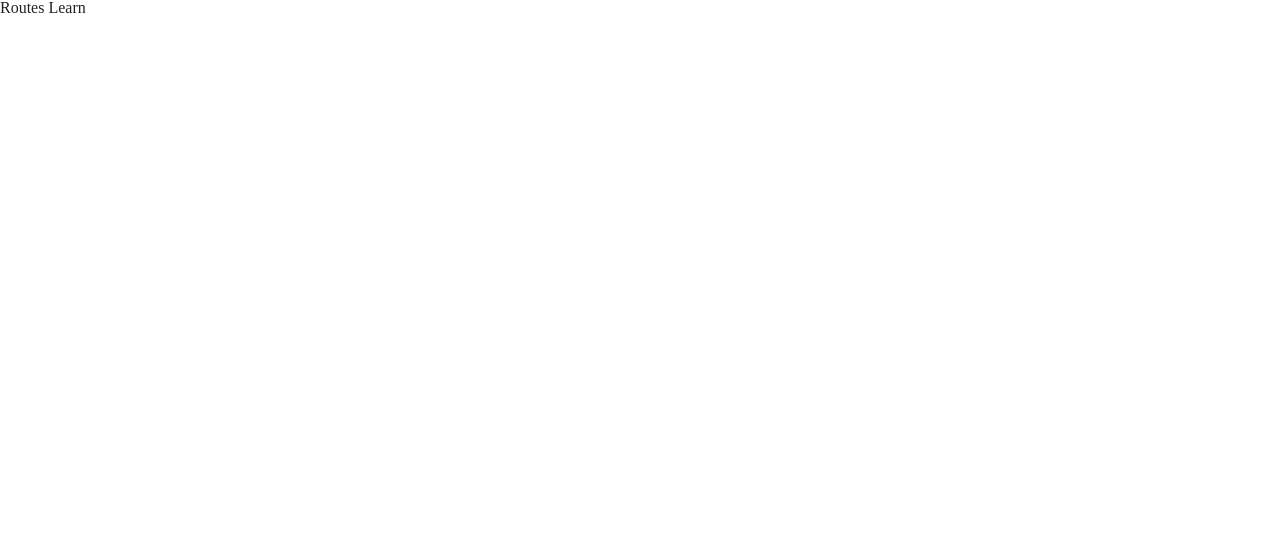
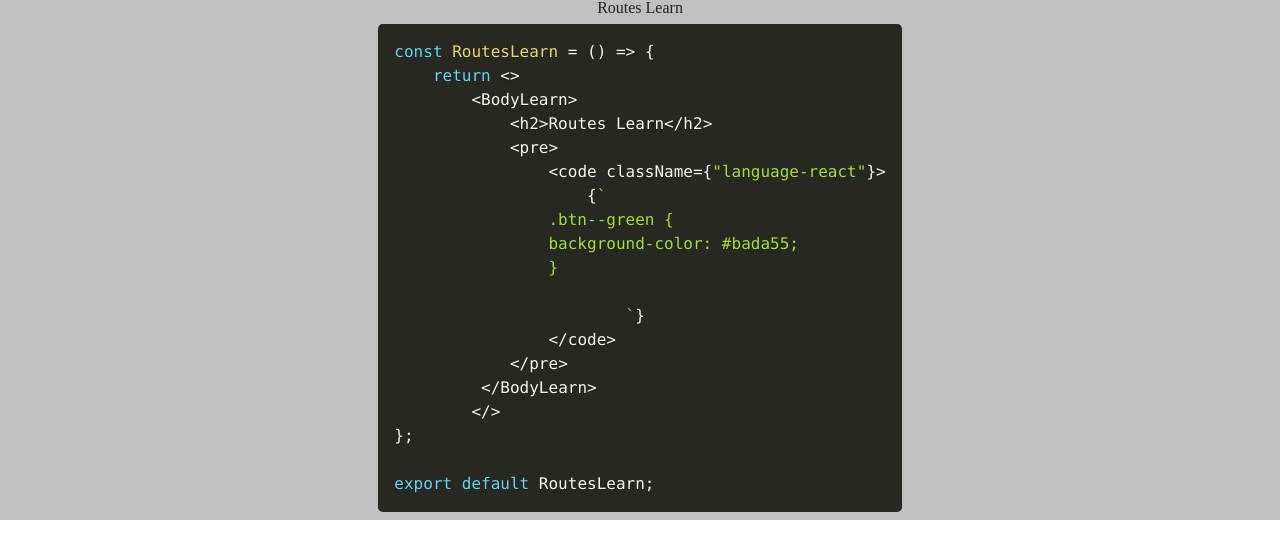
Before and after one commit to sylvainJacot/FacebookClone2020, a React (Create React App) app in the folder facebookclone/: page /Learn/Routes-Learn in a window 1280 px wide. Shown: the top 558 px of the page. Built offline with nearby package versions, Linux system fonts and the light colour scheme.

Commit message:
Prism code highlither added

```diff
--- a/facebookclone/package.json
+++ b/facebookclone/package.json
@@ -6,6 +6,7 @@
     "@testing-library/jest-dom": "^4.2.4",
     "@testing-library/react": "^9.3.2",
     "@testing-library/user-event": "^7.1.2",
+    "prismjs": "^1.20.0",
     "react": "^16.13.1",
     "react-dom": "^16.13.1",
     "react-router-dom": "^5.1.2",
@@ -31,5 +32,8 @@
       "last 1 firefox version",
       "last 1 safari version"
     ]
+  },
+  "devDependencies": {
+    "babel-plugin-prismjs": "^2.0.1"
   }
 }
--- a/facebookclone/src/components/Mock/cards-mock.js
+++ b/facebookclone/src/components/Mock/cards-mock.js
@@ -1,7 +1,7 @@
 import React from "react";
 import {imagesLearn} from "../Media/images";
 
-const cards = [
+export const cards = [
     {
         id: 0,
         title: "React Router",
@@ -38,5 +38,3 @@ const cards = [
         pathname: "/",
     },
 ]
-
-export default cards;
--- a/facebookclone/src/components/Pages/cards.js
+++ b/facebookclone/src/components/Pages/cards.js
@@ -1,7 +1,7 @@
 import React from "react";
 import styled from "styled-components";
-import cards from "../Mock/cards-mock"
-import CardItem from "../Cards/carditem";
+import {cards} from "../Mock/cards-mock"
+import CardItem from "../Learn/carditem";
 
 export const CardsListContainer = styled.div`
 display: flex;
--- a/facebookclone/src/components/Pages/cards/routes-learn.js
+++ b/facebookclone/src/components/Pages/cards/routes-learn.js
@@ -1,12 +1,46 @@
 import React from "react";
 import styled from "styled-components";
+import Prism from "prismjs";
+import "../../Styles/prism.css";
 
+export const BodyLearn = styled.body`
+width: 100%;
+height: 100%;
+background-color: silver;
+display: flex;
+flex-direction: column;
+align-items: center;
+`;
 
 const RoutesLearn = () => {
     return <>
-        <h5>Routes Learn</h5>
-    </>
+        <BodyLearn>
+            <h2>Routes Learn</h2>
+            <pre>
+                <code className={"language-javascript"}>
+                    {`const RoutesLearn = () => {
+    return <>
+        <BodyLearn>
+            <h2>Routes Learn</h2>
+            <pre>
+                <code className={"language-react"}>
+                    {\`
+                .btn--green {
+                background-color: #bada55;
+                }
 
+                        \`}
+                </code>
+            </pre>
+         </BodyLearn>
+        </>
+};
+
+export default RoutesLearn;`}
+                </code>
+            </pre>
+         </BodyLearn>
+        </>
 };
 
 export default RoutesLearn;
--- /dev/null
+++ b/facebookclone/src/components/Styles/prism.css
@@ -0,0 +1,125 @@
+/* PrismJS 1.20.0
+https://prismjs.com/download.html#themes=prism-okaidia&languages=markup+css+clike+javascript+jsx */
+/**
+ * okaidia theme for JavaScript, CSS and HTML
+ * Loosely based on Monokai textmate theme by http://www.monokai.nl/
+ * @author ocodia
+ */
+
+code[class*="language-"],
+pre[class*="language-"] {
+	color: #f8f8f2;
+	background: none;
+	text-shadow: 0 1px rgba(0, 0, 0, 0.3);
+	font-family: Consolas, Monaco, 'Andale Mono', 'Ubuntu Mono', monospace;
+	font-size: 1em;
+	text-align: left;
+	white-space: pre;
+	word-spacing: normal;
+	word-break: normal;
+	word-wrap: normal;
+	line-height: 1.5;
+
+	-moz-tab-size: 4;
+	-o-tab-size: 4;
+	tab-size: 4;
+
+	-webkit-hyphens: none;
+	-moz-hyphens: none;
+	-ms-hyphens: none;
+	hyphens: none;
+}
+
+/* Code blocks */
+pre[class*="language-"] {
+	padding: 1em;
+	margin: .5em 0;
+	overflow: auto;
+	border-radius: 0.3em;
+}
+
+:not(pre) > code[class*="language-"],
+pre[class*="language-"] {
+	background: #272822;
+}
+
+/* Inline code */
+:not(pre) > code[class*="language-"] {
+	padding: .1em;
+	border-radius: .3em;
+	white-space: normal;
+}
+
+.token.comment,
+.token.prolog,
+.token.doctype,
+.token.cdata {
+	color: slategray;
+}
+
+.token.punctuation {
+	color: #f8f8f2;
+}
+
+.token.namespace {
+	opacity: .7;
+}
+
+.token.property,
+.token.tag,
+.token.constant,
+.token.symbol,
+.token.deleted {
+	color: #f92672;
+}
+
+.token.boolean,
+.token.number {
+	color: #ae81ff;
+}
+
+.token.selector,
+.token.attr-name,
+.token.string,
+.token.char,
+.token.builtin,
+.token.inserted {
+	color: #a6e22e;
+}
+
+.token.operator,
+.token.entity,
+.token.url,
+.language-css .token.string,
+.style .token.string,
+.token.variable {
+	color: #f8f8f2;
+}
+
+.token.atrule,
+.token.attr-value,
+.token.function,
+.token.class-name {
+	color: #e6db74;
+}
+
+.token.keyword {
+	color: #66d9ef;
+}
+
+.token.regex,
+.token.important {
+	color: #fd971f;
+}
+
+.token.important,
+.token.bold {
+	font-weight: bold;
+}
+.token.italic {
+	font-style: italic;
+}
+
+.token.entity {
+	cursor: help;
+}
```
Also changed, not shown: facebookclone/src/components/Learn/codesnippet.js (added, +17 -0 lines), facebookclone/src/components/Learn/carditem.js (renamed from facebookclone/src/components/Cards/carditem.js), 1 other file (tests, documents, lock files or other folders).
